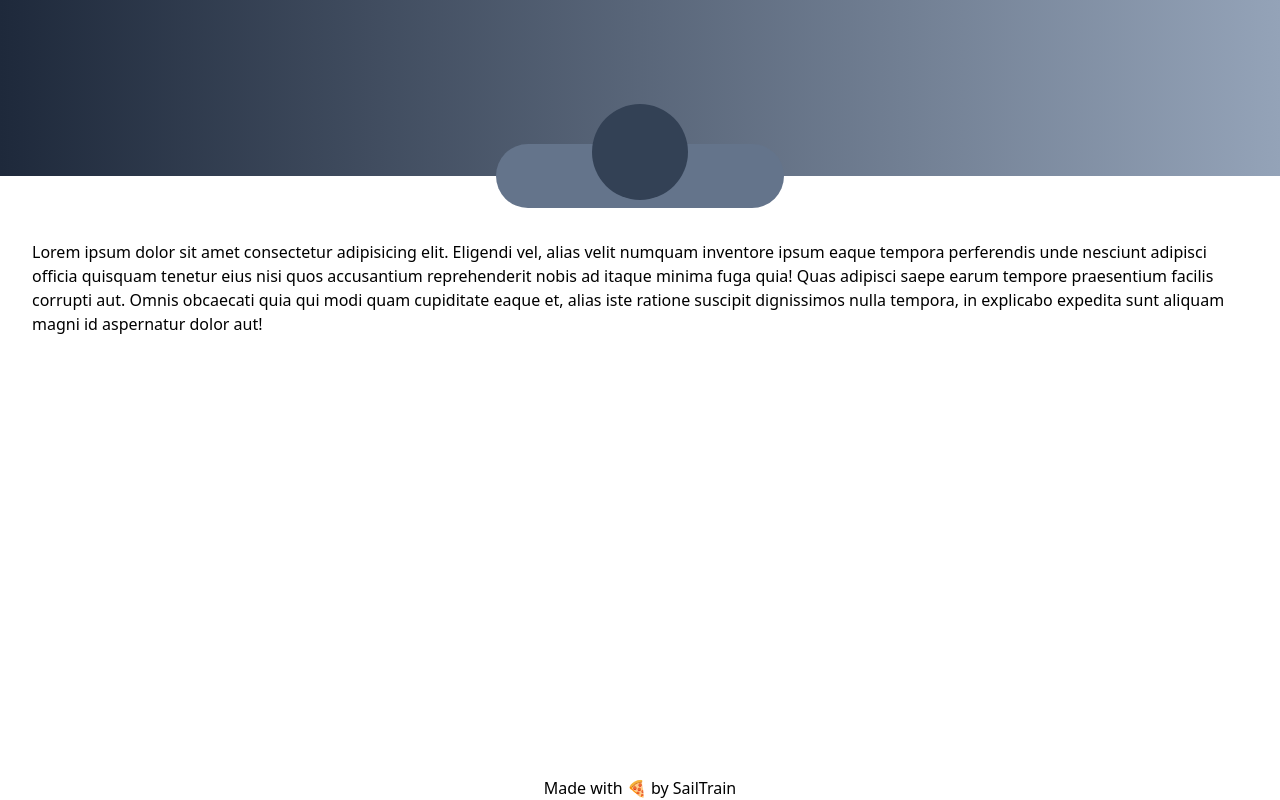
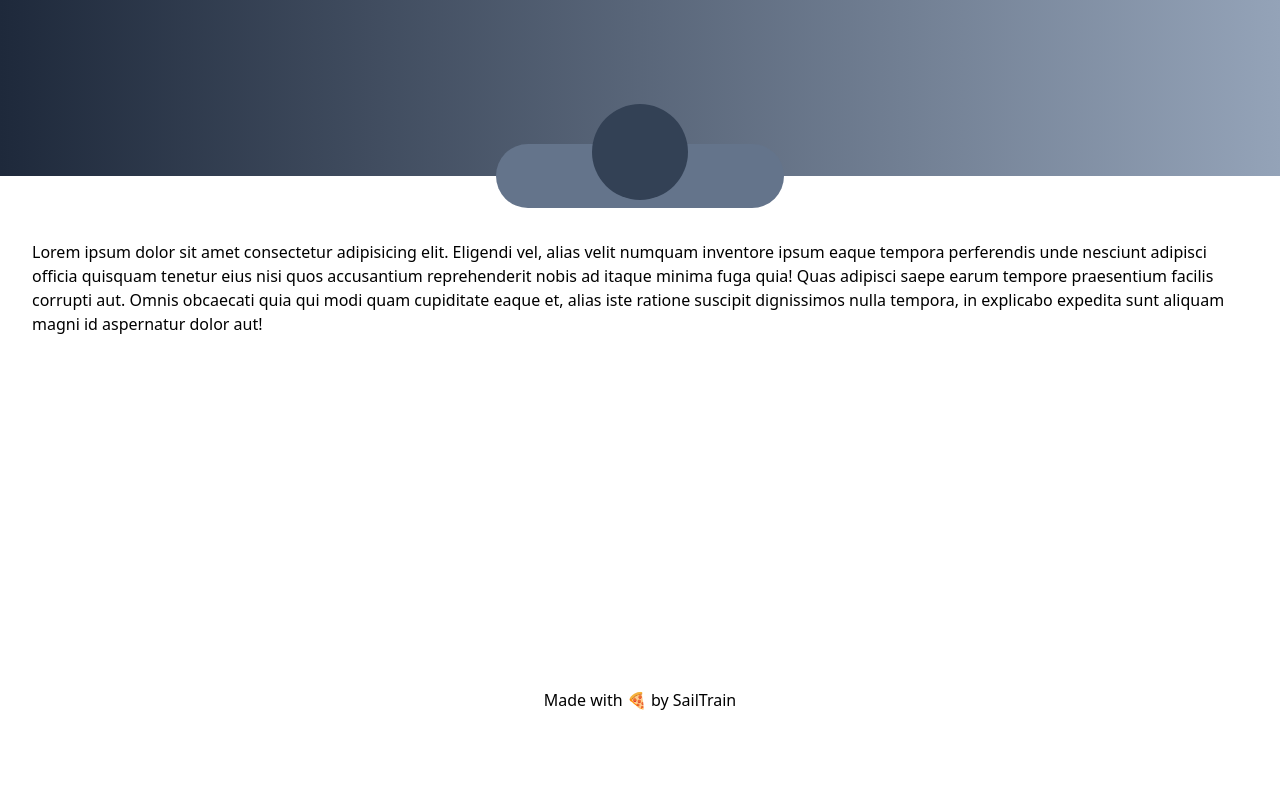
Before and after one commit to ludovico-chiavelli/sailtrain, a Next.js app: page / in a window 1280 px wide. Built offline with nearby package versions, Linux system fonts and the light colour scheme.

Commit message:
center footer text

```diff
--- a/components/footer.tsx
+++ b/components/footer.tsx
@@ -3,8 +3,8 @@
 
 const Footer:FC = () => {
   return (
-    <footer>
-      <div className='flex justify-center'>
+    <footer className='basis-28'>
+      <div className='flex justify-center items-center'>
         <h1>Made with 🍕 by SailTrain</h1>
       </div>
     </footer>
```
